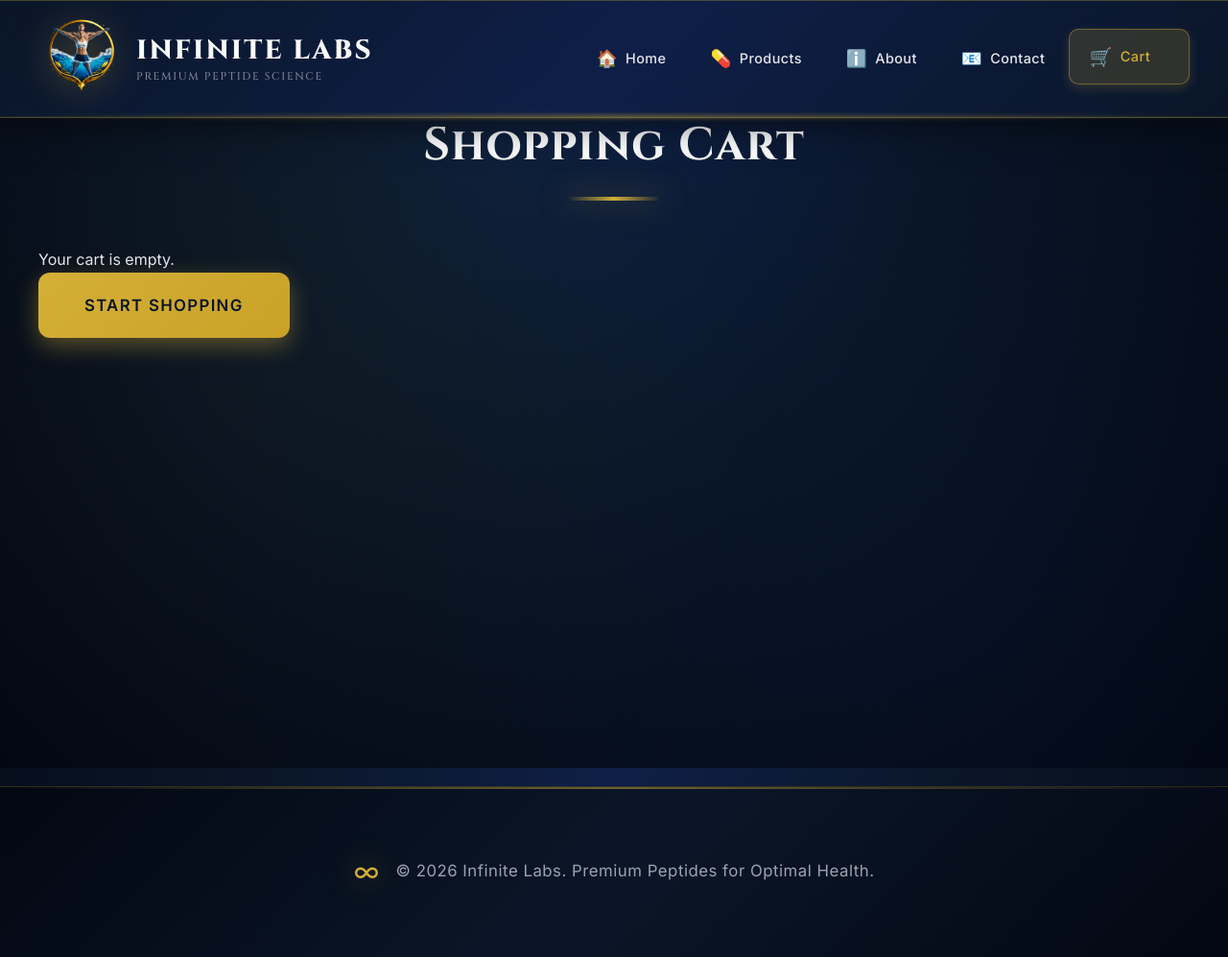
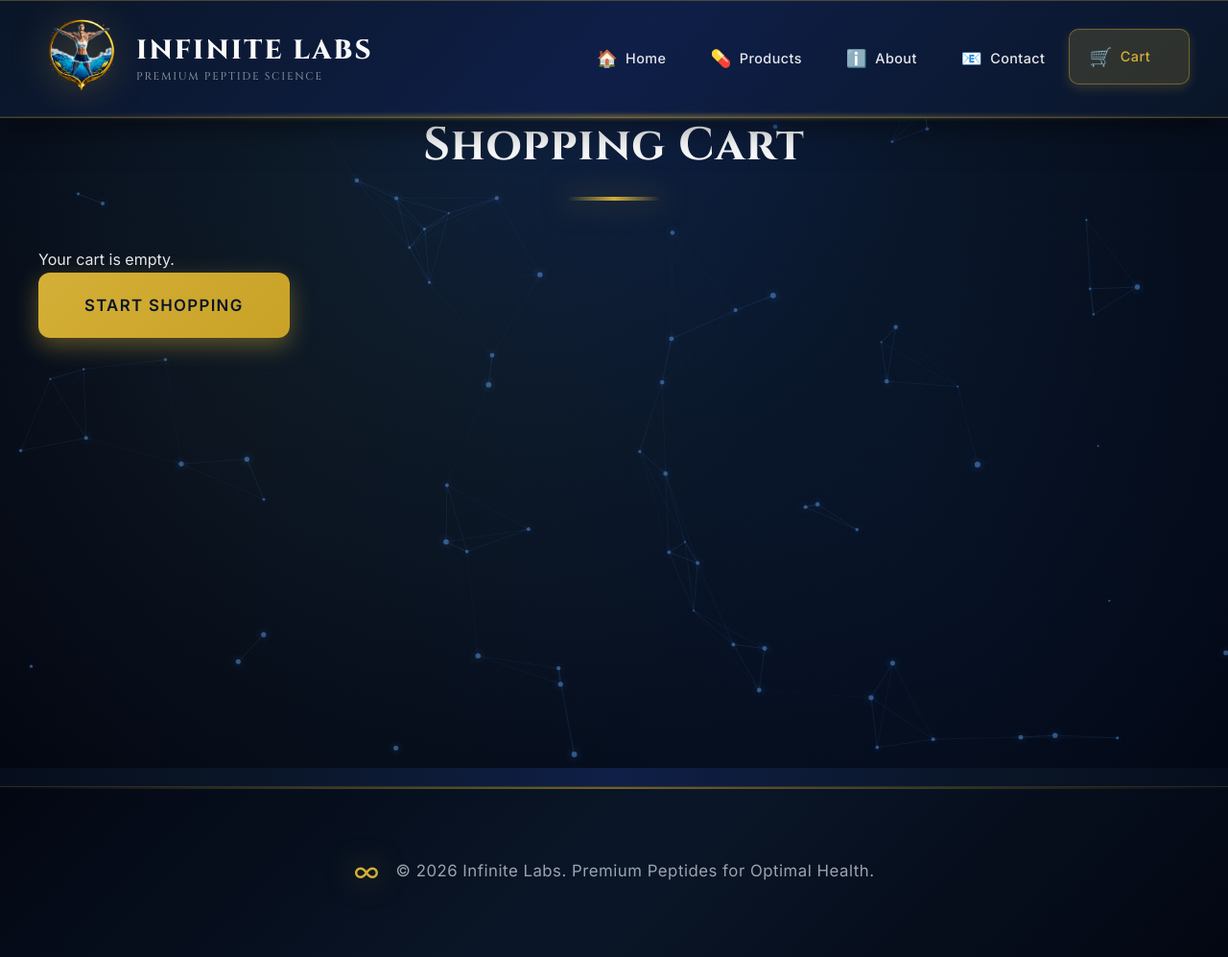
Before and after one commit to PowerTower90/infinite-labs, a Flask app: page /cart in a window 1280 px wide. Shown: the whole page at 96% size. Run offline with Flask 3, Linux system fonts and the light colour scheme.

Commit message:
Auto-sync: 2026-02-05 22:41:28

```diff
--- a/static/css/style.css
+++ b/static/css/style.css
@@ -82,6 +82,18 @@ body::before {
         radial-gradient(circle at 40% 20%, rgba(16, 185, 129, 0.02) 0%, transparent 50%);
     pointer-events: none;
     z-index: 0;
+}
+
+/* Holographic Network Canvas */
+#holographic-canvas {
+    position: fixed;
+    top: 0;
+    left: 0;
+    width: 100%;
+    height: 100%;
+    z-index: 0;
+    pointer-events: none;
+    opacity: 0.6;
 }
 
 .container {
--- a/templates/base.html
+++ b/templates/base.html
@@ -10,6 +10,9 @@
     <link rel="stylesheet" href="{{ url_for('static', filename='css/style.css') }}">
 </head>
 <body>
+    <!-- Holographic Network Background -->
+    <canvas id="holographic-canvas"></canvas>
+
     <nav>
         <div class="container nav-container">
             <div class="nav-brand">
@@ -90,6 +93,98 @@
                 setTimeout(() => alert.remove(), 400);
             }, 5000);
         });
+
+        // Holographic Network Animation
+        const canvas = document.getElementById('holographic-canvas');
+        const ctx = canvas.getContext('2d');
+
+        // Set canvas size
+        function resizeCanvas() {
+            canvas.width = window.innerWidth;
+            canvas.height = window.innerHeight;
+        }
+        resizeCanvas();
+        window.addEventListener('resize', resizeCanvas);
+
+        // Particle class
+        class Particle {
+            constructor() {
+                this.x = Math.random() * canvas.width;
+                this.y = Math.random() * canvas.height;
+                this.vx = (Math.random() - 0.5) * 0.5;
+                this.vy = (Math.random() - 0.5) * 0.5;
+                this.radius = Math.random() * 2 + 1;
+            }
+
+            update() {
+                this.x += this.vx;
+                this.y += this.vy;
+
+                // Wrap around edges
+                if (this.x < 0) this.x = canvas.width;
+                if (this.x > canvas.width) this.x = 0;
+                if (this.y < 0) this.y = canvas.height;
+                if (this.y > canvas.height) this.y = 0;
+            }
+
+            draw() {
+                ctx.beginPath();
+                ctx.arc(this.x, this.y, this.radius, 0, Math.PI * 2);
+                ctx.fillStyle = 'rgba(96, 165, 250, 0.8)';
+                ctx.shadowBlur = 10;
+                ctx.shadowColor = 'rgba(96, 165, 250, 0.8)';
+                ctx.fill();
+                ctx.shadowBlur = 0;
+            }
+        }
+
+        // Create particles
+        const particles = [];
+        const particleCount = 80;
+        for (let i = 0; i < particleCount; i++) {
+            particles.push(new Particle());
+        }
+
+        // Draw connections between nearby particles
+        function drawConnections() {
+            const maxDistance = 150;
+
+            for (let i = 0; i < particles.length; i++) {
+                for (let j = i + 1; j < particles.length; j++) {
+                    const dx = particles[i].x - particles[j].x;
+                    const dy = particles[i].y - particles[j].y;
+                    const distance = Math.sqrt(dx * dx + dy * dy);
+
+                    if (distance < maxDistance) {
+                        const opacity = (1 - distance / maxDistance) * 0.5;
+                        ctx.beginPath();
+                        ctx.strokeStyle = `rgba(96, 165, 250, ${opacity})`;
+                        ctx.lineWidth = 0.5;
+                        ctx.moveTo(particles[i].x, particles[i].y);
+                        ctx.lineTo(particles[j].x, particles[j].y);
+                        ctx.stroke();
+                    }
+                }
+            }
+        }
+
+        // Animation loop
+        function animate() {
+            ctx.clearRect(0, 0, canvas.width, canvas.height);
+
+            // Update and draw particles
+            particles.forEach(particle => {
+                particle.update();
+                particle.draw();
+            });
+
+            // Draw connections
+            drawConnections();
+
+            requestAnimationFrame(animate);
+        }
+
+        animate();
     </script>
 </body>
 </html>
```
